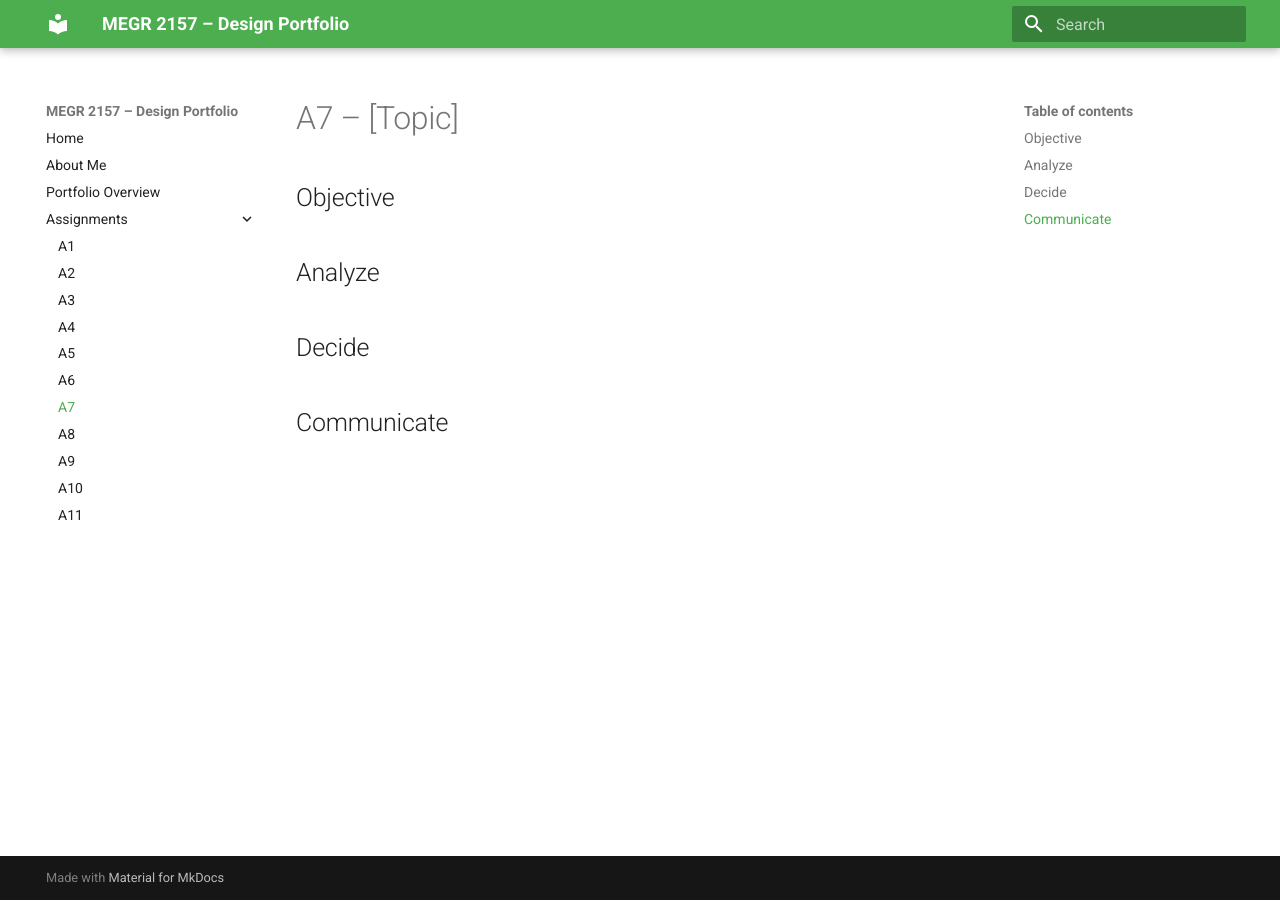
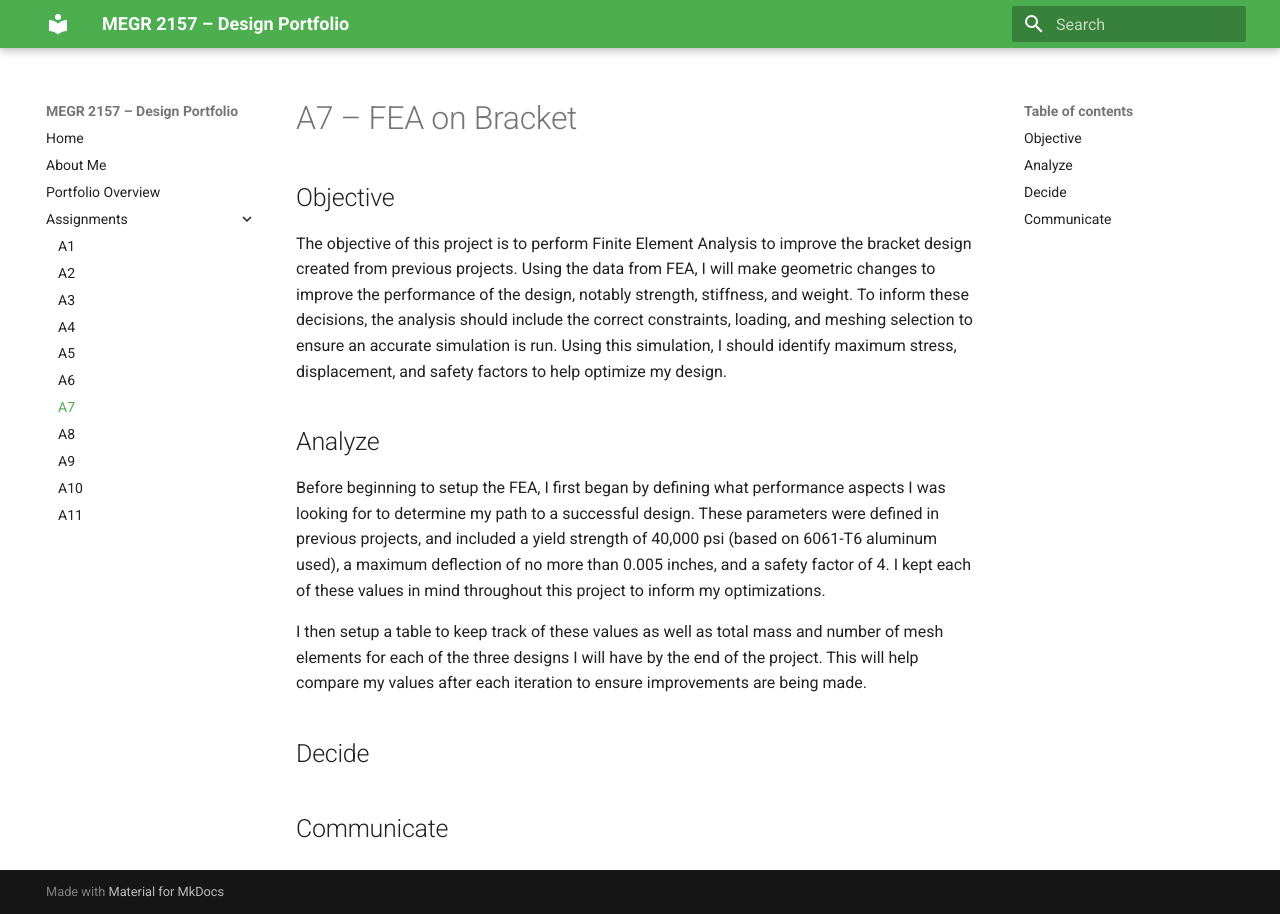
Before and after one commit to bsalvi7/megr2156-portfolio, an MkDocs documentation site: the page built from docs/assignments/A07/index.md, in a window 1280 px wide. Built offline with MkDocs 1.6.1 and Material for MkDocs 9.7.7, drawn with Linux system fonts in a browser that asks for light colours.

Commit message:
Revise A7 topic and enhance project details
Updated project topic and expanded on objectives and analysis for FEA on bracket design.

```diff
--- a/docs/assignments/A07/index.md
+++ b/docs/assignments/A07/index.md
@@ -1,10 +1,14 @@
-# A7 – [Topic]
+# A7 – FEA on Bracket
 
 ## Objective
 
+The objective of this project is to perform Finite Element Analysis to improve the bracket design created from previous projects. Using the data from FEA, I will make geometric changes to improve the performance of the design, notably strength, stiffness, and weight. To inform these decisions, the analysis should include the correct constraints, loading, and meshing selection to ensure an accurate simulation is run. Using this simulation, I should identify maximum stress, displacement, and safety factors to help optimize my design.
 
 ## Analyze
 
+Before beginning to setup the FEA, I first began by defining what performance aspects I was looking for to determine my path to a successful design. These parameters were defined in previous projects, and included a yield strength of 40,000 psi (based on 6061-T6 aluminum used), a maximum deflection of no more than 0.005 inches, and a safety factor of 4. I kept each of these values in mind throughout this project to inform my optimizations.
+
+I then setup a table to keep track of these values as well as total mass and number of mesh elements for each of the three designs I will have by the end of the project. This will help compare my values after each iteration to ensure improvements are being made.
 
 ## Decide
 
```
